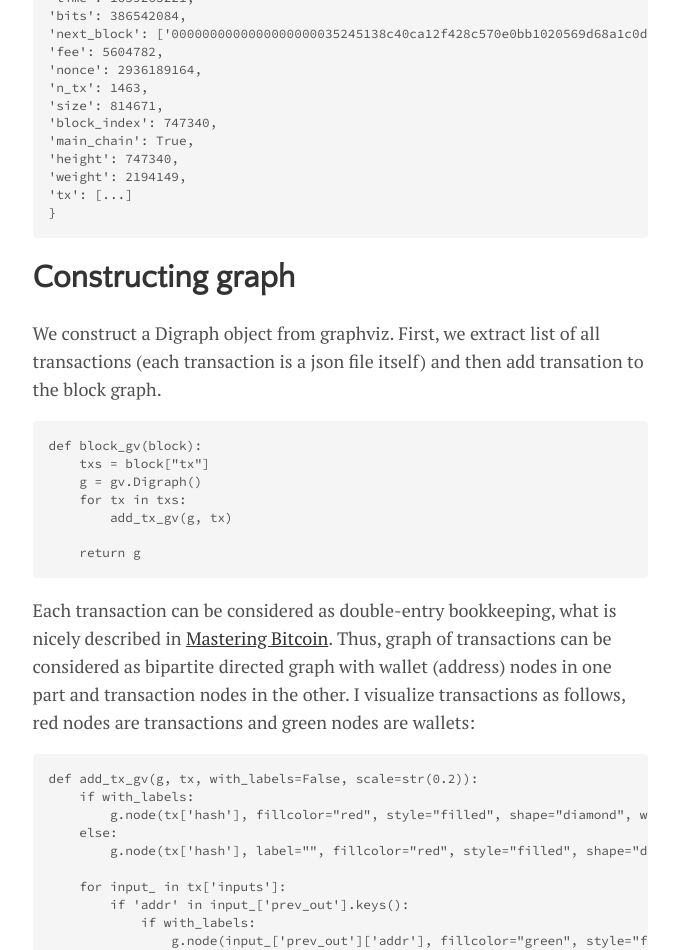
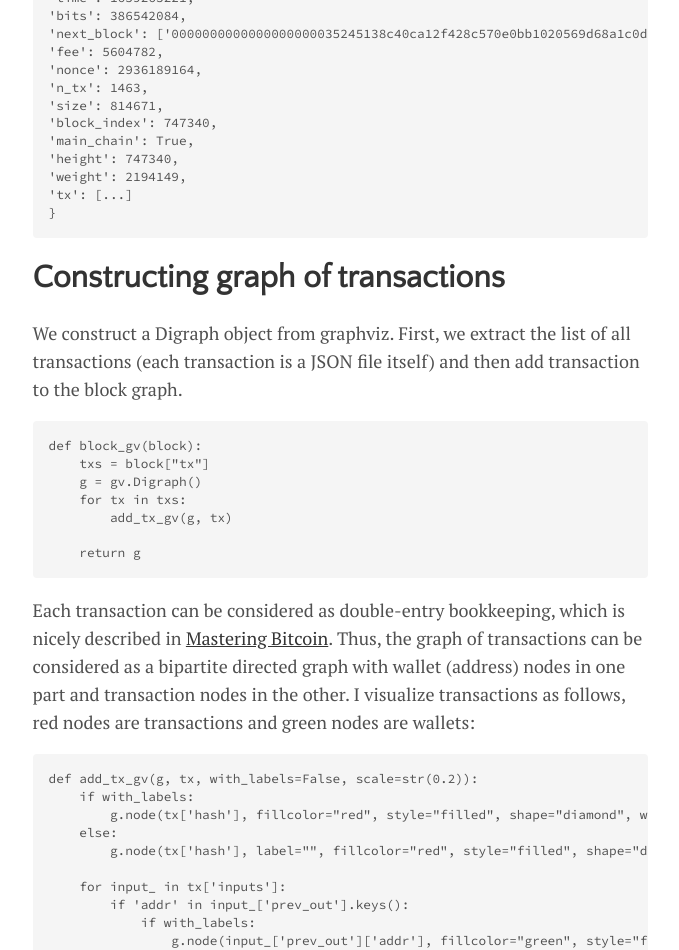
Before and after one commit to mkrechetov/mkrechetov.github.io, a Jekyll site: the page built from _posts/2022-07-31-transactions.markdown, in a window 1280 px wide and 1400 px high, scrolled down 1048 px. Shown: the top 950 px of the window, without its empty margins (300-979 px from the left). Built offline with Jekyll 4.4.1, drawn with Linux system fonts in a browser that asks for light colours; some of the changed text lies outside the part shown.

Commit message:
Add transaction example and fix typos

````diff
--- a/_posts/2022-07-31-transactions.markdown
+++ b/_posts/2022-07-31-transactions.markdown
@@ -6,10 +6,10 @@
 usemathjax: true
 ---
 
-My another hobby is learning about blockchain technology, and I like to learn by experiment.
-In this post, I will use [API](https://www.blockchain.com/api) by Blockchain.com to get raw block data in json format.
-This API has a request [limit](https://www.blockchain.com/api/q) of a maximum 1 request every 10 seconds.
-A more efficient way would be running my own bitcoin node; however, this is not always a convenient way.
+My other hobby is learning about blockchain technology, and I like to learn by experiment.
+In this post, I will use [API](https://www.blockchain.com/api) by Blockchain.com to get raw block data in JSON format.
+This API has a request [limit](https://www.blockchain.com/api/q) of a maximum of 1 request every 10 seconds.
+A more efficient way would be running a bitcoin node; however, this is not always a convenient way.
 
 
 Loading block
@@ -61,11 +61,11 @@
 ```
 
 
-Constructing graph
+Constructing graph of transactions
 =========
 
 We construct a Digraph object from graphviz.
-First, we extract list of all transactions (each transaction is a json file itself) and then add transation to the block graph.
+First, we extract the list of all transactions (each transaction is a JSON file itself) and then add transaction to the block graph.
 
 ```
 def block_gv(block):
@@ -77,7 +77,7 @@
     return g
 ```
 
-Each transaction can be considered as double-entry bookkeeping, what is nicely described in [Mastering Bitcoin](https://www.oreilly.com/library/view/mastering-bitcoin/9781491902639/). Thus, graph of transactions can be considered as bipartite directed graph with wallet (address) nodes in one part and transaction nodes in the other. I visualize transactions as follows, red nodes are transactions and green nodes are wallets:
+Each transaction can be considered as double-entry bookkeeping, which is nicely described in [Mastering Bitcoin](https://www.oreilly.com/library/view/mastering-bitcoin/9781491902639/). Thus, the graph of transactions can be considered as a bipartite directed graph with wallet (address) nodes in one part and transaction nodes in the other. I visualize transactions as follows, red nodes are transactions and green nodes are wallets:
 
 
 ```
@@ -104,6 +104,10 @@
             g.edge(tx['hash'], output_['addr'])
 ```
 
+For example, a single [transaction](https://www.blockchain.com/btc/tx/5b2dde7a0b860cc617967c4c0b224339794eb093751f81ae509b8c9231f416fd) number thirteen in block 747340 looks like this:
+
+![tx13](../assets/transactions/tx13.png)
+
 
 Results
 =========
````
